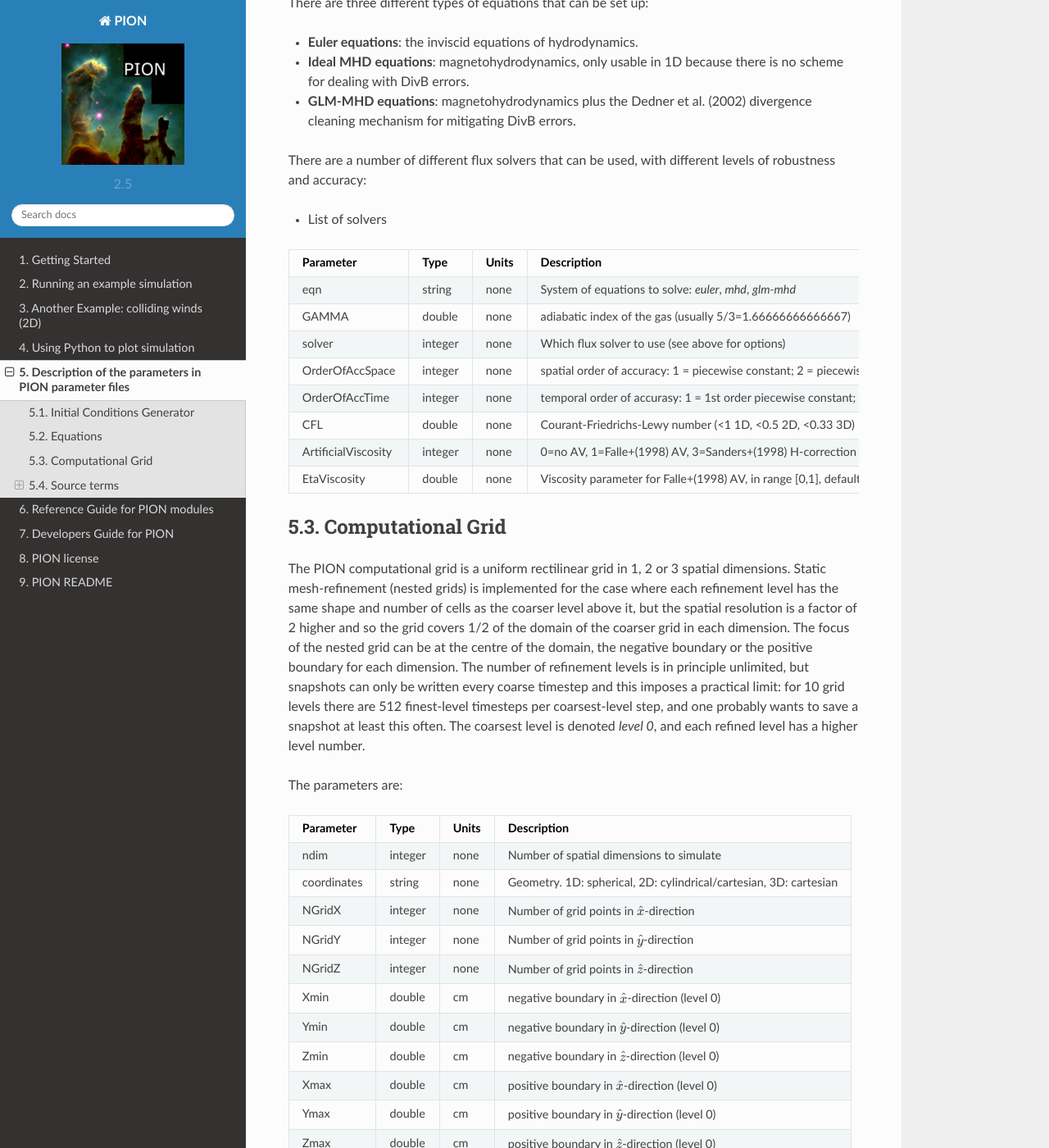
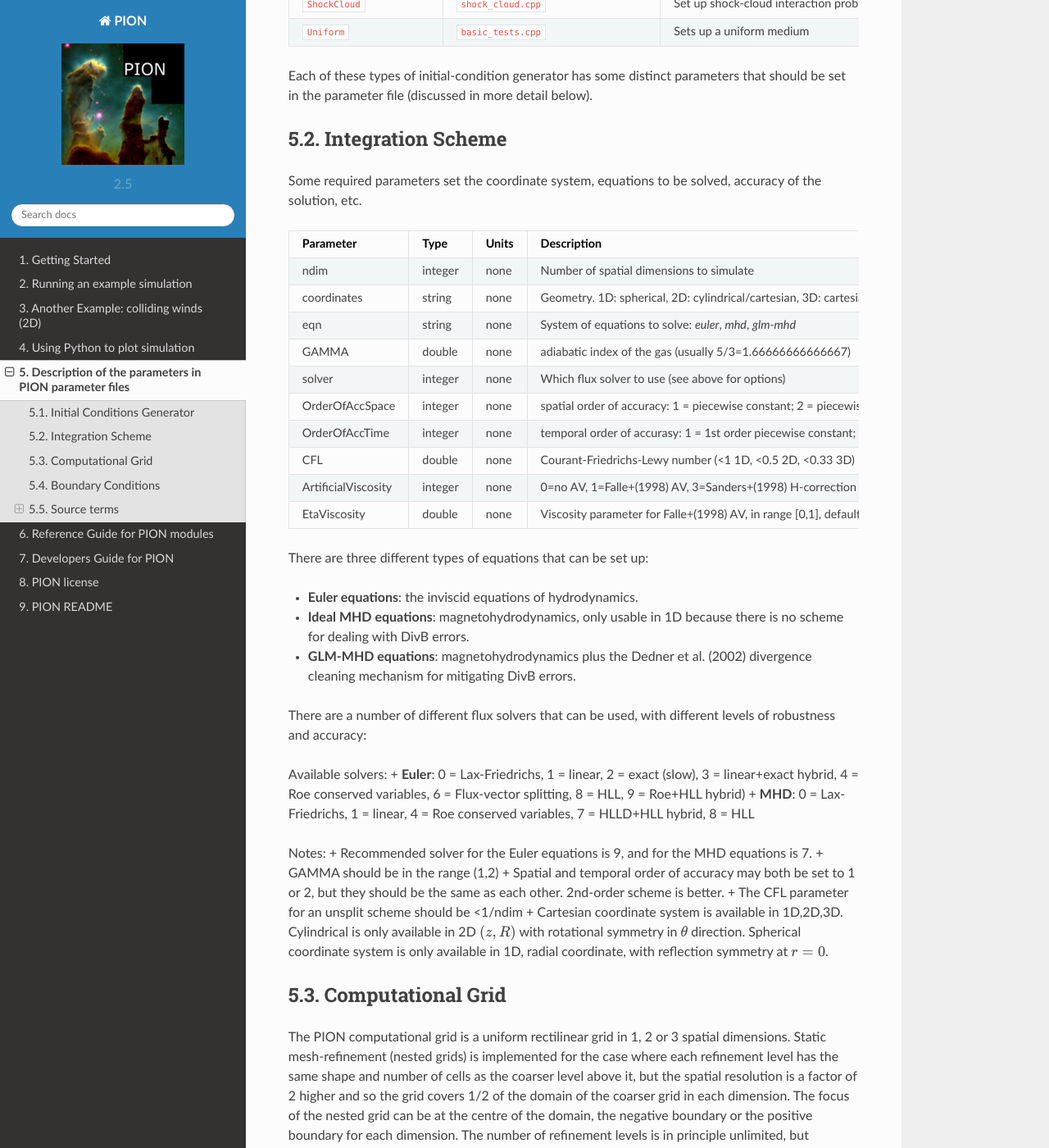
Before and after one commit to jmackey-astro/pion-docs, a Sphinx documentation site: the page built from docs/source/parameter-file.rst, in a window 1280 px wide and 1400 px high, scrolled down 1122 px. Shown: the whole window at 82% size. Built offline with Sphinx 7.4.7 and the Read the Docs theme 2.0.0, drawn with Linux system fonts in a browser that asks for light colours; some of the changed text lies outside the part shown.

Commit message:
started on parameters for PION sims

```diff
--- a/docs/source/parameter-file.rst
+++ b/docs/source/parameter-file.rst
@@ -6,57 +6,58 @@
 ******************************************************************
 
 PION is controlled mainly by a parameter file that sets what kind of initial conditions to set up, what equations to use, the properties of the computational grid, source terms such as stellar wind, and numerical parameters specifying the integration scheme.
-There are described here.
+The parameter file is ASCII text and each line should contain a key and its value, separated by whitespace.
+String values should be input as normal text, floating-point numbers in format `1.2345` or `1.2345e-67` (PION defaults to run in double precision).
+Unless otherwise stated, physical quantities should be input in CGS units, magnetic field in Gauss.
+Comment lines that begin with ``#`` are ignored.
+Some parameters are required and some are optional; for optional parameters PION will fall back to default values for any parameters that are not given.
+The parameters are described in more detail below.
 
 =====================================================
 Initial Conditions Generator
 =====================================================
 
-There are a number of different problems that can be set up with PION, with source files located in ``source/ics/``:
+There are a number of different problems that can be set up with PION, with source files located in ``source/ics/``.
+The parameter ``ics`` determines which problem is set up, with the following options:
 
-=======================   =======================================  ==========================================
-Problem                   Location of source file                  Brief description
-=======================   =======================================  ==========================================
-1Dto2D                    ``read_1Dto2D.cpp``                      Read 1D snapshot and map to 2D or 3D grid
-Advection                 ``basic_tests.cpp``                      Sets up advection of an overdense clump
-BlastWave                 ``blast_wave.cpp``                       Set up supernova blastwave problems
-DivBPeak                  ``basic_tests.cpp``                      Sets up a uniform medium with a peak in
-                                                                   :math:`\nabla\cdot\mathbf{B}`
-DoubleMachRef             ``basic_tests.cpp``                      The Double Mach-Reflection test
-FieldLoop                 ``basic_tests.cpp``                      Advection of a magnetic field loop
-Jet                       ``jet.cpp``                              Sets up 2D axisymmetric jet or 3D jet
-KelvinHelmholtz           ``basic_tests.cpp``                      Set up Kelvin-Helmholtz instability test
-LaserAblationAxi          ``laser_ablation.cpp``                   Set up a HEDP laser ablation test calc
-LiskaWendroffImplosion    ``basic_tests.cpp``                      The Liska and Wendroff implosion test
-OrszagTang                ``basic_tests.cpp``                      The 2D Orszag-Tang Vortex test
-PE_MC_FN or PE_MC_FM      ``photoevaporating_multiclumps.cpp``     Set up photoevaporation of dense clouds
-PhotoEvaporatingClump     ``photoevaporating_clump.cpp``           Sets up photoevaporation of dense cloud
-PhotEvap_RandomClumps     ``photoevaporating_random_clumps.cpp``   Set up photoevaporation of randomly placed
-                                                                   dense clouds
-RadiativeShock            ``radiative_shock.cpp``                  Sets up 1D or 2D radiative shock test
-ShockCloud                ``shock_cloud.cpp``                      Set up shock-cloud interaction problems
-Uniform                   ``basic_tests.cpp``                      Sets up a uniform medium
-=======================   =======================================  ==========================================
+============================   =======================================  ==========================================
+Problem (key value)            Location of source file                  Brief description
+============================   =======================================  ==========================================
+``1Dto2D``                     ``read_1Dto2D.cpp``                      Read 1D snapshot and map to 2D or 3D grid
+``Advection``                  ``basic_tests.cpp``                      Sets up advection of an overdense clump
+``BlastWave``                  ``blast_wave.cpp``                       Set up supernova blastwave problems
+``DivBPeak``                   ``basic_tests.cpp``                      Sets up a uniform medium with a peak in
+                                                                        :math:`\nabla\cdot\mathbf{B}`
+``DoubleMachRef``              ``basic_tests.cpp``                      The Double Mach-Reflection test
+``FieldLoop``                  ``basic_tests.cpp``                      Advection of a magnetic field loop
+``Jet``                        ``jet.cpp``                              Sets up 2D axisymmetric jet or 3D jet
+``KelvinHelmholtz``            ``basic_tests.cpp``                      Set up Kelvin-Helmholtz instability test
+``LaserAblationAxi``           ``laser_ablation.cpp``                   Set up a HEDP laser ablation test calc
+``LiskaWendroffImplosion``     ``basic_tests.cpp``                      The Liska and Wendroff implosion test
+``OrszagTang``                 ``basic_tests.cpp``                      The 2D Orszag-Tang Vortex test
+``PE_MC_FN`` or ``PE_MC_FM``   ``photoevaporating_multiclumps.cpp``     Set up photoevaporation of dense clouds
+``PhotoEvaporatingClump``      ``photoevaporating_clump.cpp``           Sets up photoevaporation of dense cloud
+``PhotEvap_RandomClumps``      ``photoevaporating_random_clumps.cpp``   Set up photoevaporation of randomly placed
+                                                                        dense clouds
+``RadiativeShock``             ``radiative_shock.cpp``                  Sets up 1D or 2D radiative shock test
+``ShockCloud``                 ``shock_cloud.cpp``                      Set up shock-cloud interaction problems
+``Uniform``                    ``basic_tests.cpp``                      Sets up a uniform medium
+============================   =======================================  ==========================================
 
+Each of these types of initial-condition generator has some distinct parameters that should be set in the parameter file (discussed in more detail below).
 
 
 =====================================================
-Equations
+Integration Scheme
 =====================================================
 
-There are three different types of equations that can be set up:
-
-+ **Euler equations**: the inviscid equations of hydrodynamics.
-+ **Ideal MHD equations**: magnetohydrodynamics, only usable in 1D because there is no scheme for dealing with DivB errors.
-+ **GLM-MHD equations**: magnetohydrodynamics plus the Dedner et al. (2002) divergence cleaning mechanism for mitigating DivB errors.
-
-There are a number of different flux solvers that can be used, with different levels of robustness and accuracy:
-
-+ List of solvers
+Some required parameters set the coordinate system, equations to be solved, accuracy of the solution, etc.
 
 ===================  ==================  ================  =================================================================
 Parameter            Type                Units             Description
 ===================  ==================  ================  =================================================================
+ndim                 integer             none              Number of spatial dimensions to simulate
+coordinates          string              none              Geometry. 1D: spherical, 2D: cylindrical/cartesian, 3D: cartesian
 eqn                  string              none              System of equations to solve: `euler`, `mhd`, `glm-mhd`
 GAMMA                double              none              adiabatic index of the gas (usually 5/3=1.66666666666667)
 solver               integer             none              Which flux solver to use (see above for options)
@@ -71,6 +72,29 @@
                                                            default value is 0.15.
 ===================  ==================  ================  =================================================================
 
+There are three different types of equations that can be set up:
+
++ **Euler equations**: the inviscid equations of hydrodynamics.
++ **Ideal MHD equations**: magnetohydrodynamics, only usable in 1D because there is no scheme for dealing with DivB errors.
++ **GLM-MHD equations**: magnetohydrodynamics plus the Dedner et al. (2002) divergence cleaning mechanism for mitigating DivB errors.
+
+There are a number of different flux solvers that can be used, with different levels of robustness and accuracy:
+
+Available solvers:
++ **Euler**: 0 = Lax-Friedrichs, 1 = linear, 2 = exact (slow), 3 = linear+exact hybrid, 4 = Roe conserved variables, 6 = Flux-vector splitting, 8 = HLL, 9 = Roe+HLL hybrid)
++ **MHD**: 0 = Lax-Friedrichs, 1 = linear, 4 = Roe conserved variables, 7 = HLLD+HLL hybrid, 8 = HLL
+
+Notes:
++ Recommended solver for the Euler equations is 9, and for the MHD equations is 7.
++ GAMMA should be in the range (1,2)
++ Spatial and temporal order of accuracy may both be set to 1 or 2, but they should be the same as each other.  2nd-order scheme is better.
++ The CFL parameter for an unsplit scheme should be <1/ndim
++ Cartesian coordinate system is available in 1D,2D,3D.  Cylindrical is only available in 2D :math:`(z,R)` with rotational symmetry in :math:`\theta` direction.  Spherical coordinate system is only available in 1D, radial coordinate, with reflection symmetry at :math:`r=0`.
+
+
+
+
+
 =====================================================
 Computational Grid
 =====================================================
@@ -78,26 +102,39 @@
 The PION computational grid is a uniform rectilinear grid in 1, 2 or 3 spatial dimensions.
 Static mesh-refinement (nested grids) is implemented for the case where each refinement level has the same shape and number of cells as the coarser level above it, but the spatial resolution is a factor of 2 higher and so the grid covers 1/2 of the domain of the coarser grid in each dimension.
 The focus of the nested grid can be at the centre of the domain, the negative boundary or the positive boundary for each dimension.
-The number of refinement levels is in principle unlimited, but snapshots can only be written every coarse timestep and this imposes a practical limit: for 10 grid levels there are 512 finest-level timesteps per coarsest-level step, and one probably wants to save a snapshot at least this often.
-The coarsest level is denoted `level 0`, and each refined level has a higher level number.
+The number of refinement levels is in principle unlimited, but snapshots can only be written every coarse timestep and this imposes a practical limit: for 10 grid levels there are 512 finest-level timesteps per coarsest-level step, and one may wish to save a snapshot at least this often.
+The coarsest level is denoted ``level 0``, and each refined level has a higher level number.
 
 The parameters are:
 
-================  ==================  ================  =================================================================
-Parameter         Type                Units             Description
-================  ==================  ================  =================================================================
-ndim              integer             none              Number of spatial dimensions to simulate
-coordinates       string              none              Geometry. 1D: spherical, 2D: cylindrical/cartesian, 3D: cartesian
-NGridX            integer             none              Number of grid points in :math:`\hat{x}`-direction
-NGridY            integer             none              Number of grid points in :math:`\hat{y}`-direction
-NGridZ            integer             none              Number of grid points in :math:`\hat{z}`-direction
-Xmin              double              cm                negative boundary in :math:`\hat{x}`-direction (level 0)
-Ymin              double              cm                negative boundary in :math:`\hat{y}`-direction (level 0)
-Zmin              double              cm                negative boundary in :math:`\hat{z}`-direction (level 0)
-Xmax              double              cm                positive boundary in :math:`\hat{x}`-direction (level 0)
-Ymax              double              cm                positive boundary in :math:`\hat{y}`-direction (level 0)
-Zmax              double              cm                positive boundary in :math:`\hat{z}`-direction (level 0)
-================  ==================  ================  =================================================================
+====================  ==================  ================  =================================================================
+Parameter             Type                Units             Description
+====================  ==================  ================  =================================================================
+NGridX                integer             none              Number of grid points in :math:`\hat{x}`-direction
+NGridY                integer             none              Number of grid points in :math:`\hat{y}`-direction
+NGridZ                integer             none              Number of grid points in :math:`\hat{z}`-direction
+Xmin                  double              cm                negative boundary in :math:`\hat{x}`-direction (level 0)
+Ymin                  double              cm                negative boundary in :math:`\hat{y}`-direction (level 0)
+Zmin                  double              cm                negative boundary in :math:`\hat{z}`-direction (level 0)
+Xmax                  double              cm                positive boundary in :math:`\hat{x}`-direction (level 0)
+Ymax                  double              cm                positive boundary in :math:`\hat{y}`-direction (level 0)
+Zmax                  double              cm                positive boundary in :math:`\hat{z}`-direction (level 0)
+grid_nlevels          integer             none              Number of grid levels for static mesh-refinement (>=1)
+grid_aspect_ratio_XX  integer             none              Aspect ratio of grid in each dimension
+grid_aspect_ratio_YY  integer             none              Aspect ratio of grid in each dimension
+grid_aspect_ratio_ZZ  integer             none              Aspect ratio of grid in each dimension
+NG_centre_XX          double              cm                focus of nested grid refinement in X
+NG_centre_YY          double              cm                focus of nested grid refinement in Y
+NG_centre_ZZ          double              cm                focus of nested grid refinement in Z
+NG_refine_XX          integer             none              refine in x-direction? (1==yes)
+NG_refine_YY          integer             none              refine in y-direction? (1==yes)
+NG_refine_ZZ          integer             none              refine in z-direction? (1==yes)
+====================  ==================  ================  =================================================================
+
+
+=====================================================
+Boundary Conditions
+=====================================================
 
 
 =====================================================
```
